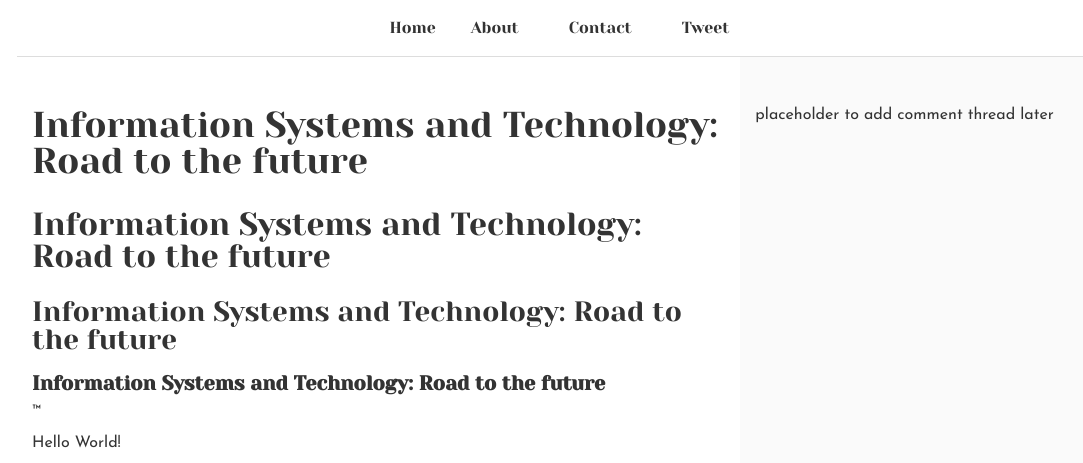
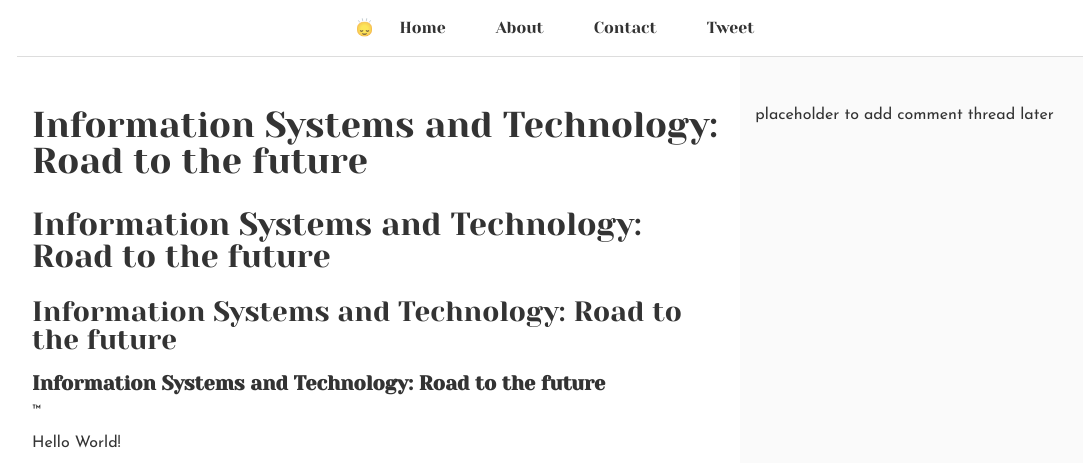
Before and after one commit to Quantumj1/alx_html_css, a plain HTML site: page css_basic/index.html in a window 1280 px wide. Shown: the top 463 px of the page, without its empty margins (73-1156 px from the left). Drawn offline with Linux system fonts and the light colour scheme.

Commit message:
Update index.html

```diff
--- a/css_basic/index.html
+++ b/css_basic/index.html
@@ -11,6 +11,7 @@
     <!--Header-->
     <header>
             <ul>
+                <li>🙂‍↕️</li>
                 <li><a href="index.html" target="_self">Home</a></li>
                 <li><a href="about.html" target="_self">About</a></li>
                 <li><a href="contact.html" target="_self">Contact</a></li>
```
